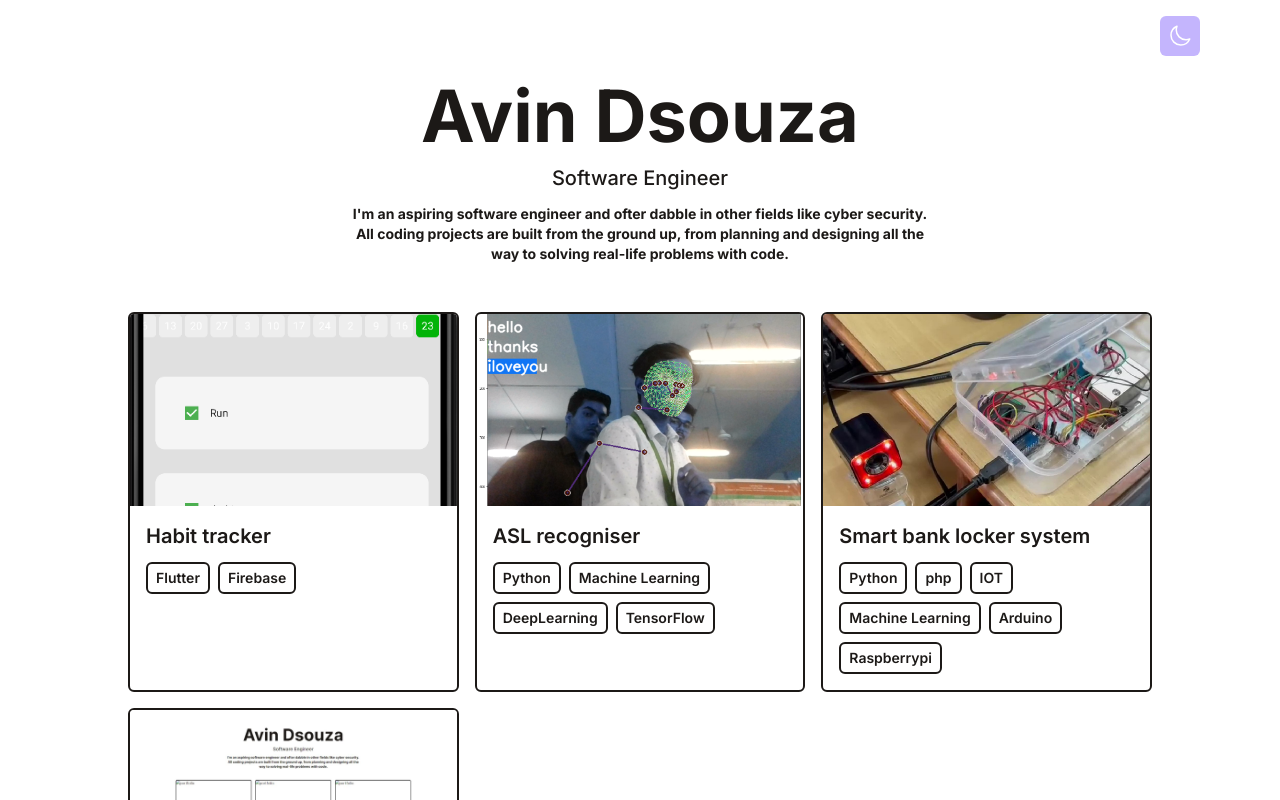
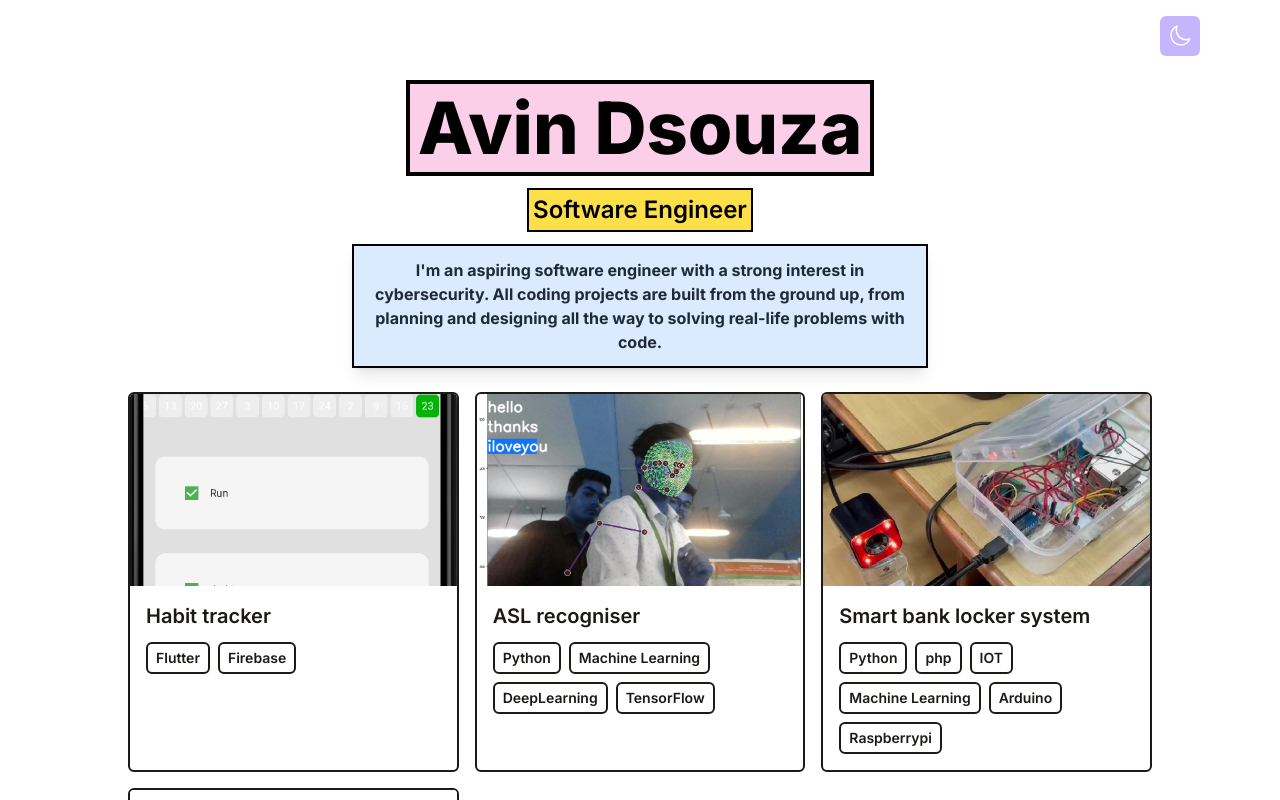
Before and after one commit to av1nDs0uza/minimal-portfolio, a React (Vite) app: page / in a window 1280 px wide. Shown: the top 800 px of the page. Built offline with nearby package versions, Linux system fonts and the light colour scheme.

Commit message:
Update Intro.jsx

```diff
--- a/src/components/Intro.jsx
+++ b/src/components/Intro.jsx
@@ -1,20 +1,21 @@
 import React from 'react';
-
 
 function Intro() {
     return (
         <div className="flex items-center justify-center flex-col text-center pt-20 pb-6">
-         <h1 className="text-4xl md:text-7xl dark:text-white mb-1 md:mb-3 font-bold">Avin Dsouza</h1>
-         <p className="text-base md:text-xl mb-3 font-medium">Software Engineer</p>
-         <p className="text-sm max-w-xl mb-6 font-bold">
-            I'm an aspiring software engineer and ofter dabble in other fields like cyber security. All coding projects
-            are built from the ground up, from planning and designing all the way
-            to solving real-life problems with code.
-
-
-         </p>
-      </div>
-    )
+            <h1 className="text-5xl md:text-7xl font-extrabold mb-1 md:mb-3 bg-pink-200 text-black border-4 border-black p-2">
+                Avin Dsouza
+            </h1>
+            <p className="text-lg md:text-2xl mb-3 font-semibold text-black bg-yellow-300 border-2 border-black p-1">
+                Software Engineer
+            </p>
+            <p className="text-md max-w-xl font-bold text-gray-800 bg-blue-100 border-2 border-black p-3 shadow-lg">
+                I'm an aspiring software engineer with a strong interest in cybersecurity. All coding projects
+                are built from the ground up, from planning and designing all the way
+                to solving real-life problems with code.
+            </p>
+        </div>
+    );
 }
 
 export default Intro;
```
